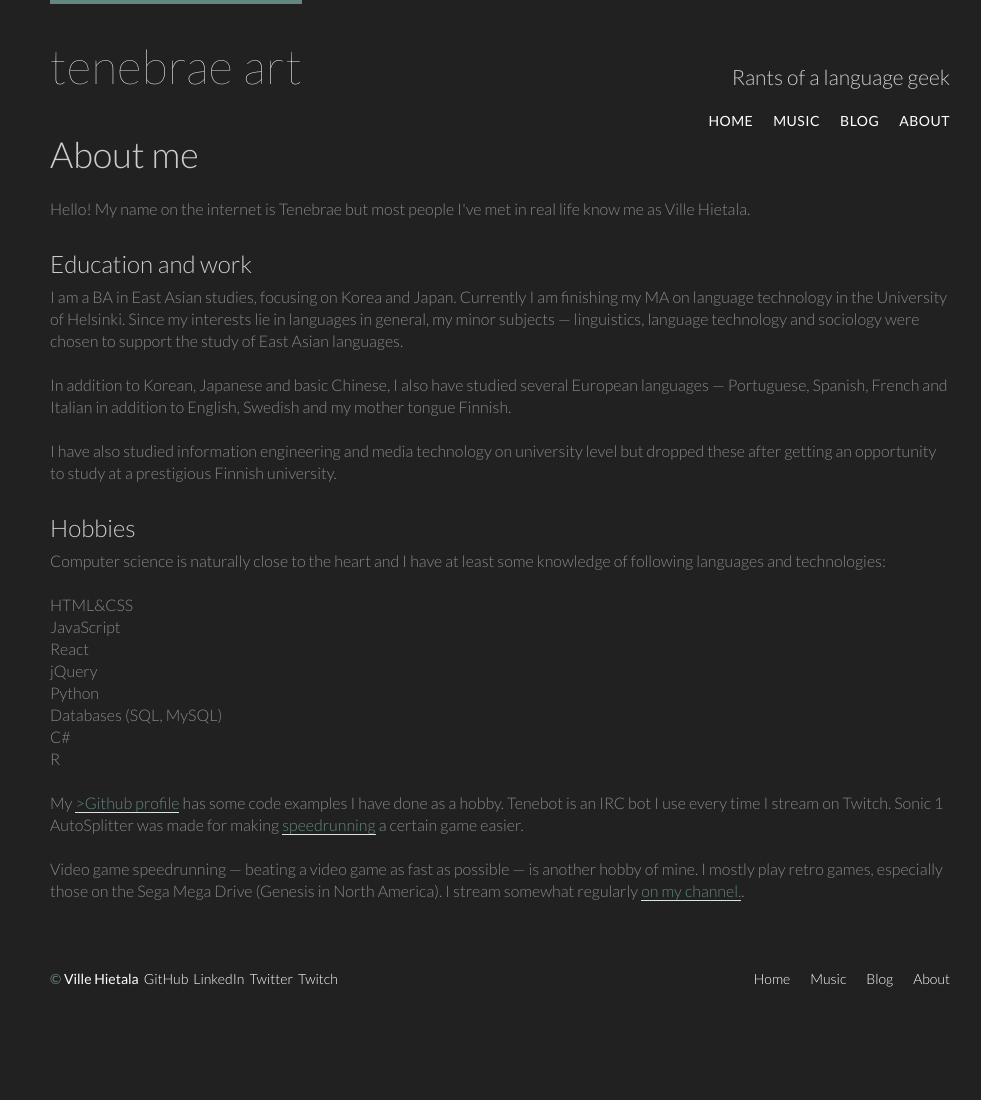
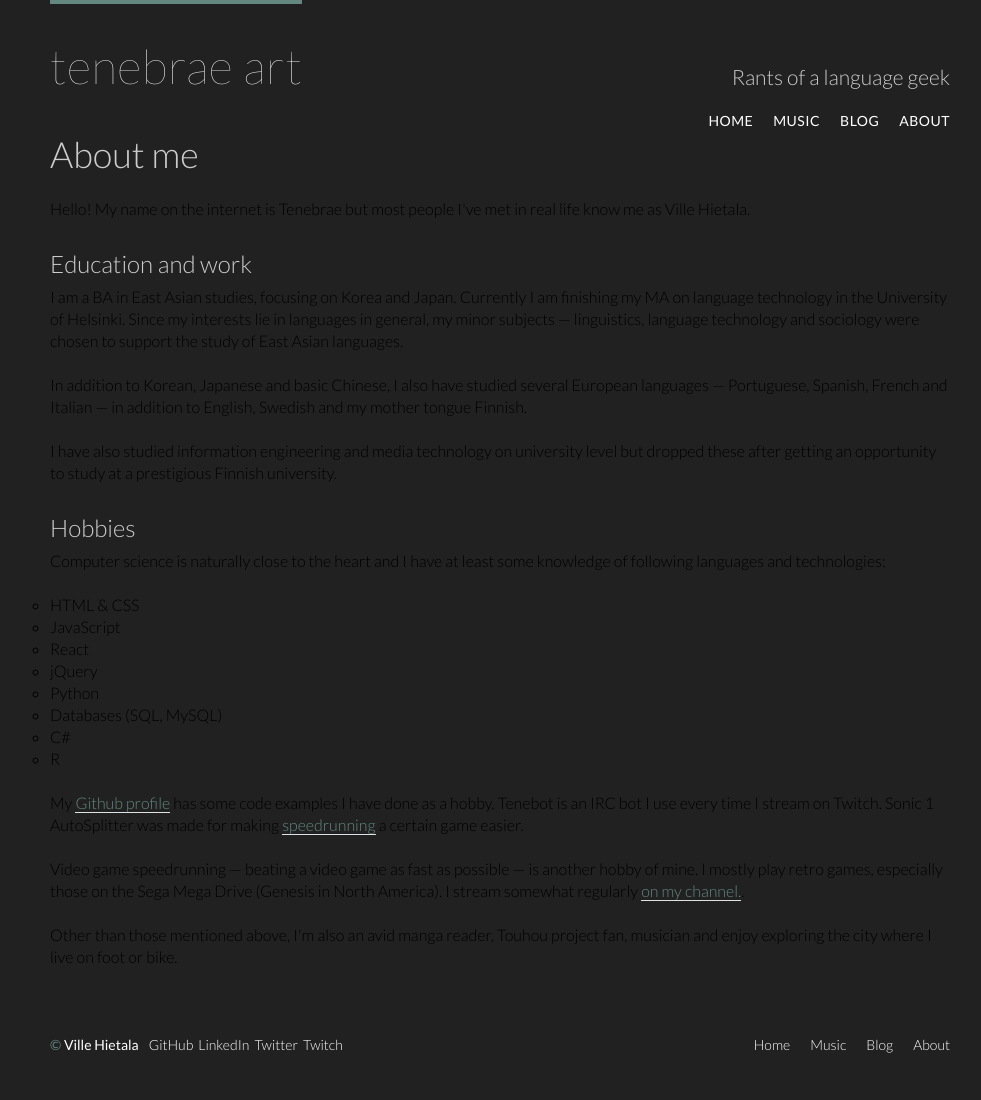
Before and after one commit to tenebrae101/tenebrae101.github.io, a Jekyll site: the page built from about/index.html, in a window 1280 px wide. Shown: the whole page, without its empty margins (140-1121 px from the left). Built offline with Jekyll 4.4.1, drawn with Linux system fonts in a browser that asks for light colours; before the commit the page ends 1034 px from its top, so only the background shows below that.

Commit message:
Add files via upload

```diff
--- a/_layouts/default.html
+++ b/_layouts/default.html
@@ -44,7 +44,7 @@
 
     <footer class="primary-footer container group">
 
-      <small>&copy; <a href="villehietala.kr@gmail.com">Ville Hietala</a></small><!--
+      <small>&copy; <a href="mailto:villehietala.kr@gmail.com">Ville Hietala</a></small><!--
       --><nav class="links">
         <ul>
           <li><a href="https://github.com/tenebrae101/">GitHub</a></li><!--
--- a/about/index.html
+++ b/about/index.html
@@ -9,13 +9,13 @@
 		<h2>Education and work</h2>
 
 		<p>I am a BA in East Asian studies, focusing on Korea and Japan. Currently I am finishing my MA on language technology in the University of Helsinki. Since my interests lie in languages in general, my minor subjects &mdash; linguistics, language technology and sociology were chosen to support the study of East Asian languages.</p>
-		<p>In addition to Korean, Japanese and basic Chinese, I also have studied several European languages &mdash; Portuguese, Spanish, French and Italian in addition to English, Swedish and my mother tongue Finnish.</p>
+		<p>In addition to Korean, Japanese and basic Chinese, I also have studied several European languages &mdash; Portuguese, Spanish, French and Italian &mdash; in addition to English, Swedish and my mother tongue Finnish.</p>
 		<p>I have also studied information engineering and media technology on university level but dropped these after getting an opportunity to study at a prestigious Finnish university.</p>
 
 		<h2>Hobbies</h2>
 		<p>Computer science is naturally close to the heart and I have at least some knowledge of following languages and technologies:
-		<ul>
-			<li>HTML&amp;CSS</li>
+		<ul class="technologies">
+			<li>HTML &amp; CSS</li>
 			<li>JavaScript</li>
 			<li>React</li>
 			<li>jQuery</li>
@@ -25,6 +25,7 @@
 			<li>R</li>
 		</ul></p>
 
-		<p>My <a href="https://github.com/tenebrae101/">>Github profile</a> has some code examples I have done as a hobby. <b>Tenebot</b> is an IRC bot I use every time I stream on Twitch. <b>Sonic 1 AutoSplitter</b> was made for making <a href="https://www.google.fi/url?sa=t&rct=j&q=&esrc=s&source=web&cd=1&cad=rja&uact=8&ved=0ahUKEwiu_rKAq6fVAhUmb5oKHfuyBToQFggmMAA&url=https%3A%2F%2Fen.wikipedia.org%2Fwiki%2FSpeedrun&usg=AFQjCNFZWfNu1oacyNOdhrf6RDxtoEXdTg">speedrunning</a> a certain game easier.</p>
+		<p>My <a href="https://github.com/tenebrae101/">Github profile</a> has some code examples I have done as a hobby. <b>Tenebot</b> is an IRC bot I use every time I stream on Twitch. <b>Sonic 1 AutoSplitter</b> was made for making <a href="https://www.google.fi/url?sa=t&rct=j&q=&esrc=s&source=web&cd=1&cad=rja&uact=8&ved=0ahUKEwiu_rKAq6fVAhUmb5oKHfuyBToQFggmMAA&url=https%3A%2F%2Fen.wikipedia.org%2Fwiki%2FSpeedrun&usg=AFQjCNFZWfNu1oacyNOdhrf6RDxtoEXdTg">speedrunning</a> a certain game easier.</p>
 
 		<p>Video game speedrunning &mdash; beating a video game as fast as possible &mdash; is another hobby of mine. I mostly play retro games, especially those on the Sega Mega Drive (Genesis in North America). I stream somewhat regularly <a href="https://www.twitch.tv/tenebrae101/">on my channel.</a>.</p>
+		<p>Other than those mentioned above, I'm also an avid manga reader, Touhou project fan, musician and enjoy exploring the city where I live on foot or bike.</p>
--- a/assets/stylesheets/main.css
+++ b/assets/stylesheets/main.css
@@ -55,7 +55,7 @@
 
 body {
   background: #212121;
-  color: #888;
+  color: ##a0a0a0;
   font: 300 16px/22px "Lato", "Open Sans", "Helvetica Neue", Helvetica, Arial, sans-serif;
   /* "Raleway", sans-serif */
 }
@@ -179,6 +179,17 @@
 cite,
 em {
   font-style: italic;
+}
+
+blockquote {
+  border-left: 5px solid rgba(255,255,255,.5);
+  color: #648880;
+  font-style: italic;
+  padding: 0 1.5em;
+}
+
+.technologies {
+  list-style: circle;
 }
 
 /*
@@ -326,6 +337,10 @@
   color: #ccc;
 }
 
+.links li:first-child {
+  margin-left: 10px;
+}
+
 
 /*
   ========================================
@@ -378,13 +393,6 @@
   display: block;
 }
 
-blockquote {
-  border-left: 5px solid rgba(255,255,255,.5);
-  color: #648880;
-  font-style: italic;
-  padding: 0 1.5em;
-}
-
 .youtube-player {
   border: 0;
 }
```
